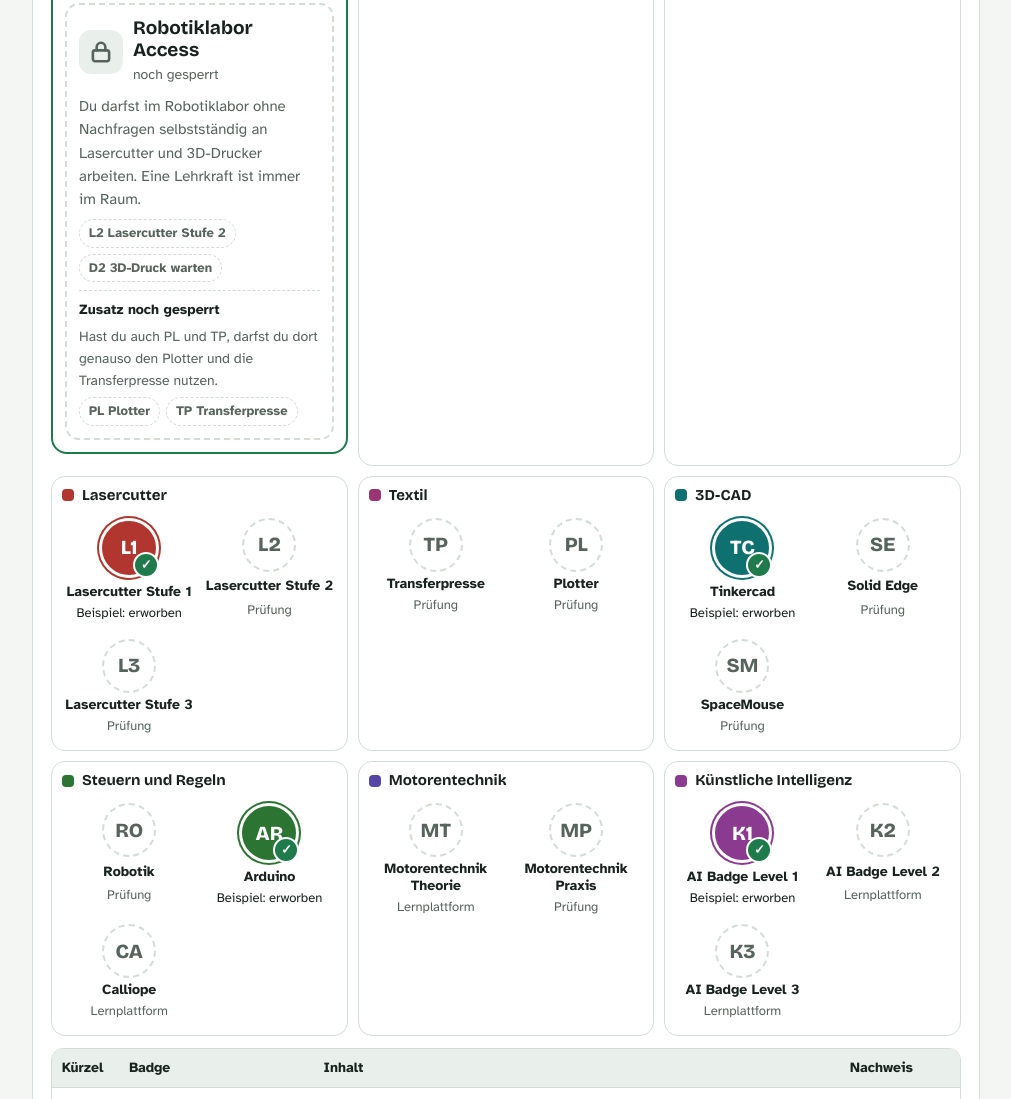
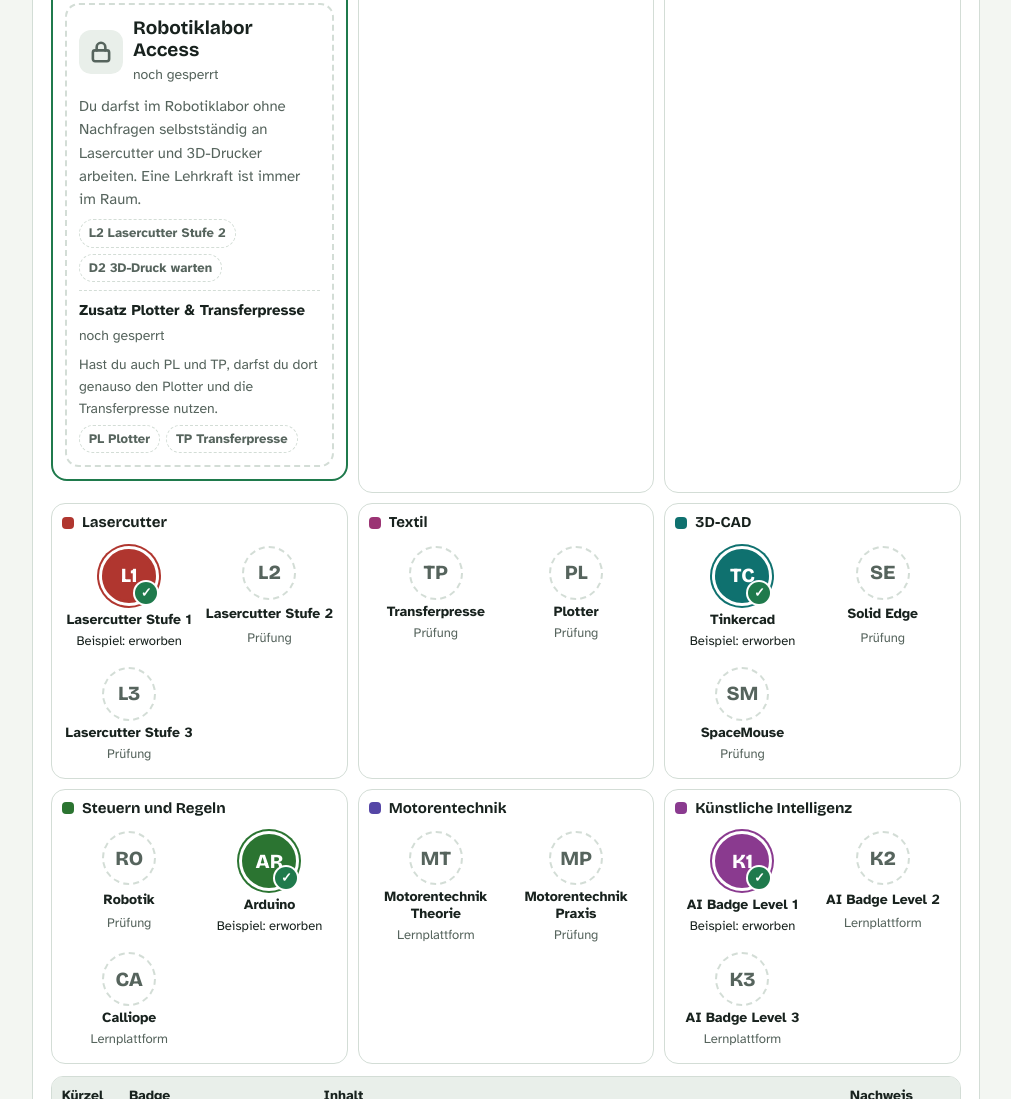
Before and after one commit to deinTechniklehrer/Lernplattformen, a plain HTML site: page technik-badges-fortbildung/index.html in a window 1280 px wide. Shown: the part 2215-3314 px from the top of the page, without its empty margins (134-1145 px from the left). Drawn offline with Linux system fonts and the light colour scheme.

Commit message:
Robotiklabor Access: Zusatz Plotter & Transferpresse mit Status darunter
Co-Authored-By: Claude Opus 5.5 <noreply@anthropic.com>
Claude-Session: https://claude.ai/code/session_01KjTLRWC4kcjaZHrBpALAoZ

```diff
--- a/technik-badges-fortbildung/index.html
+++ b/technik-badges-fortbildung/index.html
@@ -470,7 +470,7 @@ figure{margin:0;display:grid;gap:8px;min-width:0}
 .req span{font-size:13px;font-weight:700;padding:3px 9px;border-radius:99px;border:1.5px dashed var(--line);color:var(--muted)}
 .req span.ok{border:1.5px solid var(--ok);color:var(--ok)}
 .acc .plus{border-top:1.5px dashed var(--line);padding-top:8px;display:grid;gap:6px}
-.acc .plus b{font-size:14px}.acc .plus.on b{color:var(--ok)}
+.acc .plus-top b{display:block;font-size:15px}.acc .plus-top span{font-size:14px;color:var(--muted)}.acc .plus.on .plus-top span{color:var(--ok);font-weight:700}
 .acc .plus p{margin:0;font-size:14px}
 
 /* Access-Gleichung */
@@ -903,7 +903,7 @@ const OPEN='<svg viewBox="0 0 24 24" aria-hidden="true"><rect x="4.5" y="10.5" w
 function accHtml(list,dt,hv,nm,head){return '<div class="access">'+head+'<div class="accs">'+list.map(b=>{const d=dt(b.k);
   return '<div class="acc '+(d?'got':'open')+'"><div class="acc-top"><span class="lock">'+(d?OPEN:LOCK)+'</span><div><b>'+esc(b.t)+'</b><span>'+(d?(d===true?'freigeschaltet':'freigeschaltet am '+dStr(d)):'noch gesperrt')+'</span></div></div>'
    +'<p>'+esc(b.x)+'</p><div class="req">'+b.all.map(k=>'<span class="'+(hv(k)?'ok':'')+'">'+k+(hv(k)?' ✓':'')+' '+esc(nm(k))+'</span>').join('')+'</div>'
-   +(b.plus?(()=>{const on=d&&b.plus.all.every(hv);return '<div class="plus'+(on?' on':'')+'"><b>'+(on?'Zusatz freigeschaltet':'Zusatz noch gesperrt')+'</b><p>'+esc(b.plus.x)+'</p><div class="req">'+b.plus.all.map(k=>'<span class="'+(hv(k)?'ok':'')+'">'+k+(hv(k)?' ✓':'')+' '+esc(nm(k))+'</span>').join('')+'</div></div>';})():'')+'</div>';}).join('')+'</div></div>';}
+   +(b.plus?(()=>{const on=d&&b.plus.all.every(hv);return '<div class="plus'+(on?' on':'')+'"><div class="plus-top"><b>Zusatz '+esc(b.plus.all.map(k=>BK[k].t).join(' & '))+'</b><span>'+(on?'freigeschaltet':'noch gesperrt')+'</span></div><p>'+esc(b.plus.x)+'</p><div class="req">'+b.plus.all.map(k=>'<span class="'+(hv(k)?'ok':'')+'">'+k+(hv(k)?' ✓':'')+' '+esc(nm(k))+'</span>').join('')+'</div></div>';})():'')+'</div>';}).join('')+'</div></div>';}
 const EXAMPLE=['BH','BM','D1','L1','TC','AR','K1'];
 function medal(k){return '<span class="medal" aria-hidden="true">'+esc(k)+'</span>';}
 function bdHtml(b,got,sub){return '<div class="bd'+(got?' got':'')+(b.n==='a'?' sammel':'')+' g-'+b.g+'">'+medal(b.k)+'<span class="t">'+esc(b.t)+'</span><span class="s">'+esc(sub)+'</span></div>';}
```
Also changed, not shown: technik-badges/index.html (+3 -3 lines).
